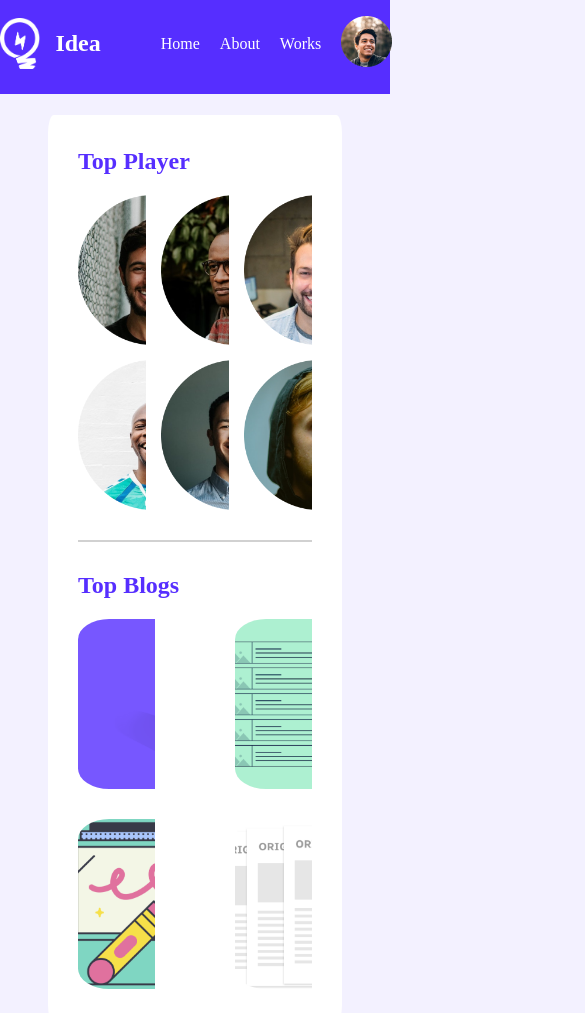
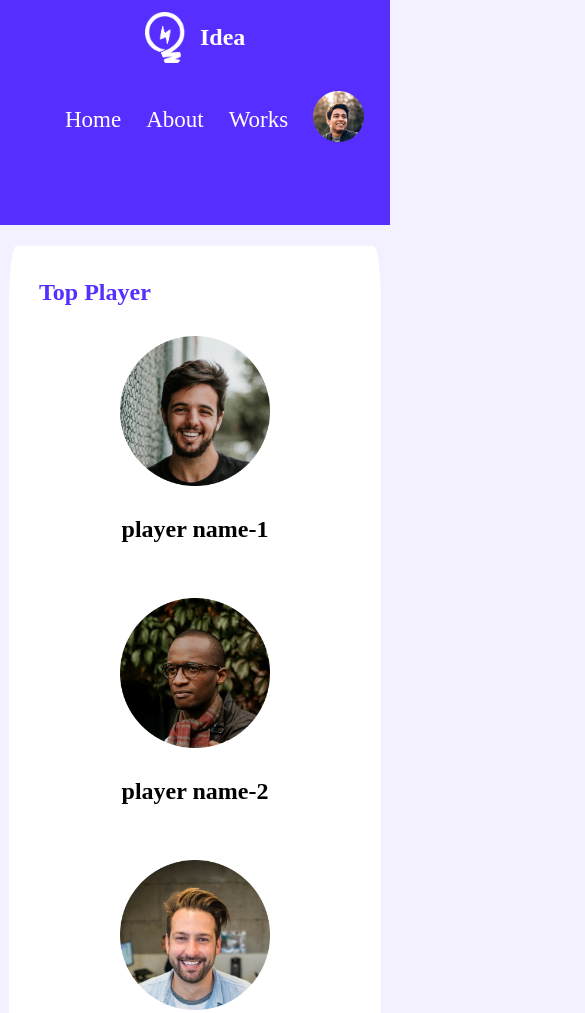
Before and after one commit to MdAbdulKayumKhan/leader-board-css3-2nd, a plain HTML site: page index.html in a window 390 px wide. Shown: the top 1013 px of the page, 585 px wide, since content can reach past the window. Drawn offline with Linux system fonts and the light colour scheme.

Commit message:
media responsive for 688px

```diff
--- a/styles/style.css
+++ b/styles/style.css
@@ -4,6 +4,7 @@ body{
     background-color: #F3F1FF;
 }
 header{
+    /* width:1820px; */
     width: 100%;
     height: 94px;
     background-color: #562EFF;
@@ -155,3 +156,55 @@ hr{
     padding: 5px 10px;
     border-radius: 25px;
 }
+
+/* --------------------
+Media Quaries start
+--------------------- */
+@media only screen and (max-width:688px) {
+
+    header{
+        height: 225px;
+        width: 100%;
+    }
+    .logo{
+        justify-content: center;
+    }
+    .navbar{
+        flex-direction: column
+    }
+    .nav-items{
+        justify-content:space-evenly;
+    }
+    .nav-items ul li a{
+        margin-left: 25px;
+        font-size: 23px;
+    }
+    .container{
+        width: 80%;
+    }
+
+    .players{
+        display: grid;
+        grid-template-columns: repeat(1, 1fr);
+    }
+    .player{
+        flex-direction: column;
+        padding: 10px;
+    }
+    .blogs{
+        display: grid;
+        grid-template-columns: repeat(1, 1fr);
+    }
+    .blog{
+        flex-direction: column;
+    }
+    .courses{
+        display: grid;
+        grid-template-columns: repeat(1, 1fr);
+    }
+    .course{
+        margin-left: 16%;
+    }
+
+
+}
```
